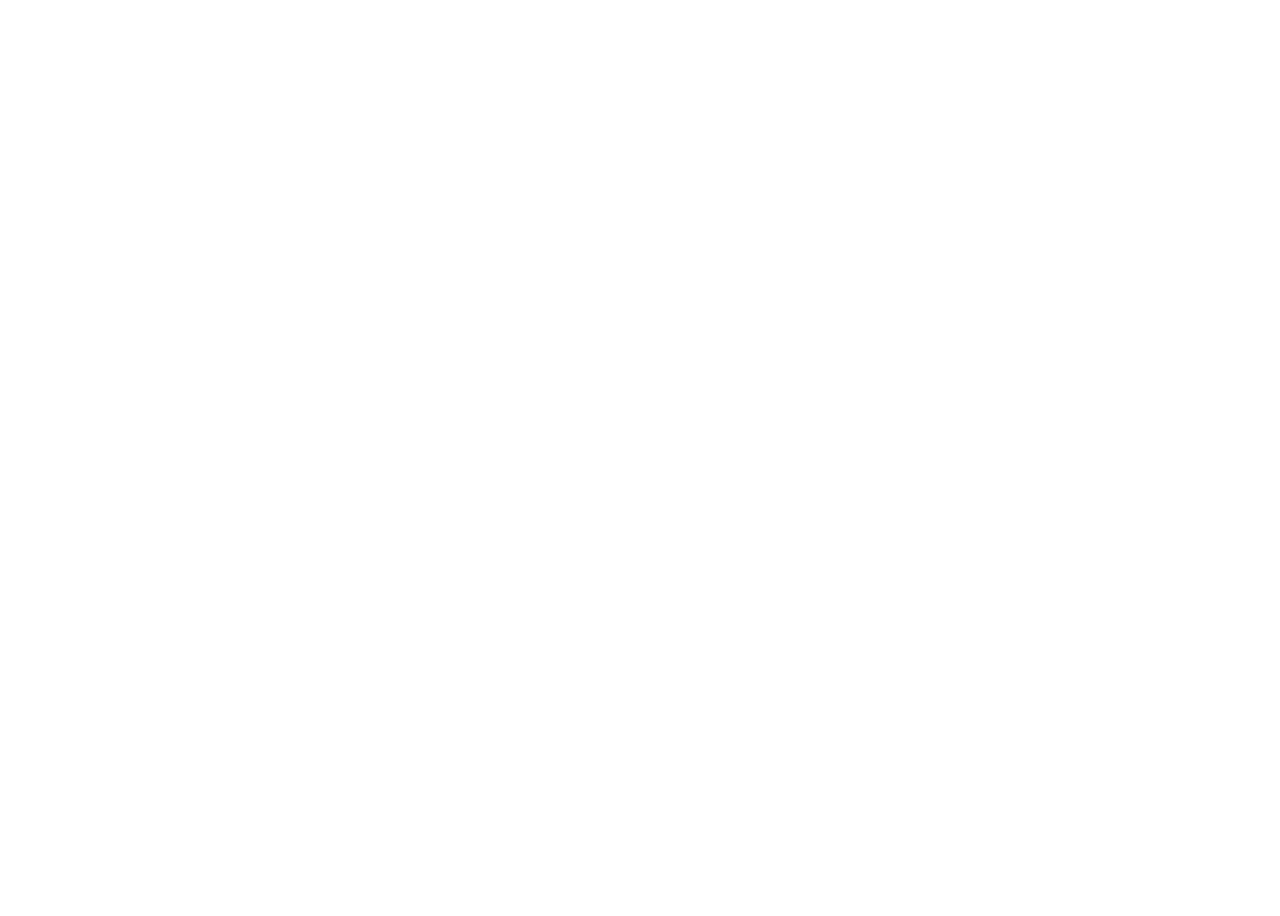
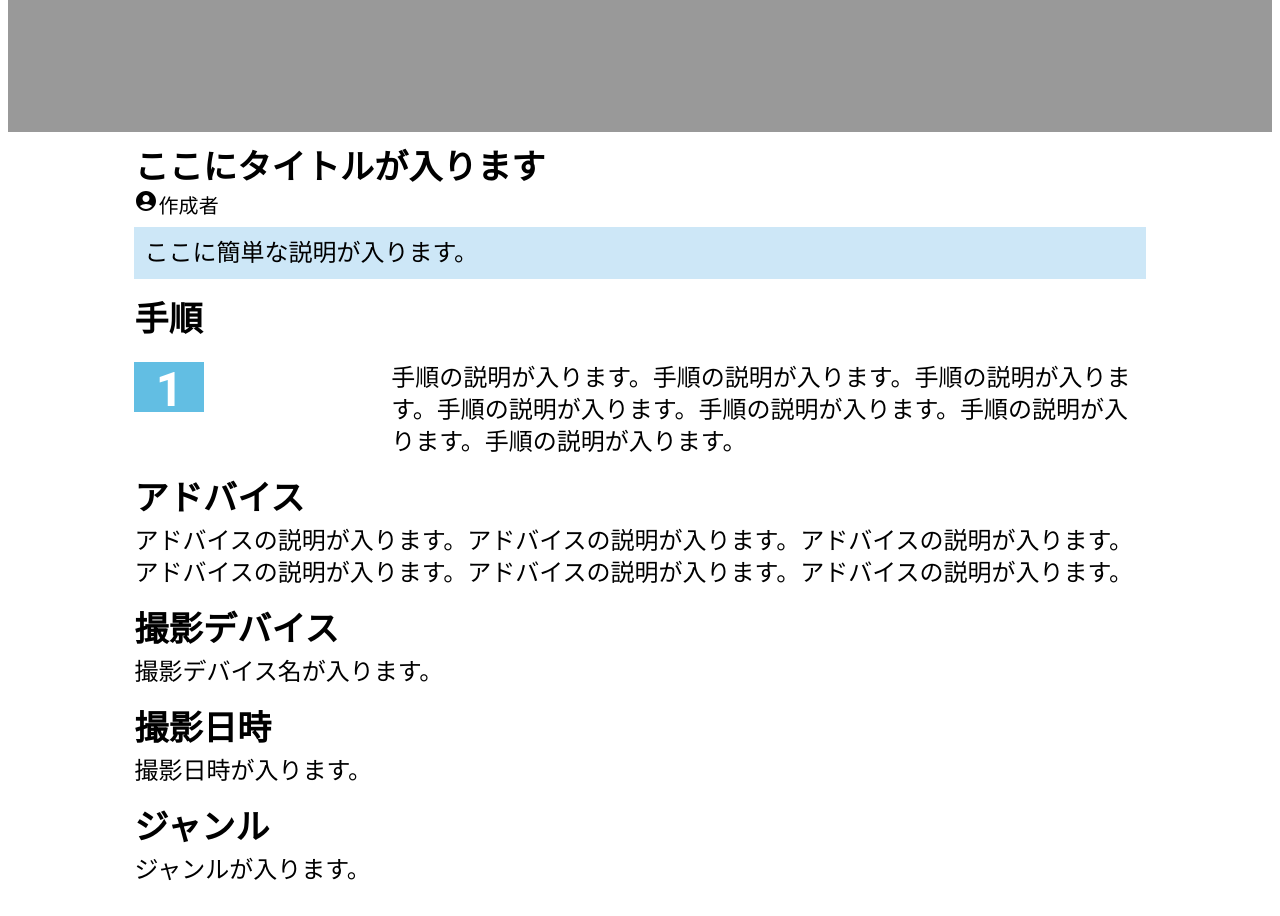
Before and after one commit to Teclub200/SnapMinds_FRONT, a React (Vite) app: page /recipe-detail in a window 1280 px wide. Shown: the part 260-1176 px from the top of the page. Before the commit the page ends 800 px from the top, so only its background shows below. Built offline with nearby package versions, Linux system fonts and the light colour scheme.

Commit message:
Create Recipe Detail Page

```diff
--- a/src/components/features/recipeDetail/RecipeDetail.tsx
+++ b/src/components/features/recipeDetail/RecipeDetail.tsx
@@ -1,7 +1,122 @@
+import { Box, Typography, Grid } from "@mui/material";
+
+import AccountCircleIcon from "@mui/icons-material/AccountCircle";
+
 export const RecipeDetail = () => {
   return (
     <div>
-      <h1>RecipeDetail</h1>
+      <Box sx={{ flexGrow: 1, marginTop: "20px" }}>
+        <div
+          style={{
+            textAlign: "center",
+            width: "100%",
+            height: "300px",
+            margin: "auto",
+            backgroundColor: "#999999",
+          }}
+        ></div>
+        <Box
+          sx={{
+            width: "80%",
+            margin: "auto",
+            paddingTop: "15px",
+          }}
+        >
+          <Typography variant="h4" component="div" sx={{ fontWeight: "bold" }}>
+            ここにタイトルが入ります
+          </Typography>
+          <Typography variant="h6" component="div">
+            <AccountCircleIcon fontSize="medium" />
+            作成者
+          </Typography>
+          <Box
+            sx={{
+              flexGrow: 1,
+              marginTop: "5px",
+              padding: "10px",
+              backgroundColor: "#cde7f7",
+            }}
+          >
+            <Typography variant="h5" component="div">
+              ここに簡単な説明が入ります。
+            </Typography>
+          </Box>
+          <Typography
+            variant="h4"
+            component="div"
+            sx={{ marginTop: "20px", fontWeight: "bold" }}
+          >
+            手順
+          </Typography>
+          <Grid container spacing={2} sx={{ marginTop: "5px" }}>
+            <Grid item xs={3}>
+              <Typography
+                variant="h3"
+                component="div"
+                sx={{
+                  color: "#FFFFFF",
+                  fontWeight: "bold",
+                  textAlign: "center",
+                  backgroundColor: "#62bee3",
+                  width: "70px",
+                  height: "50px",
+                }}
+              >
+                1
+              </Typography>
+            </Grid>
+            <Grid item xs={9}>
+              <Typography variant="h5" component="div">
+                手順の説明が入ります。手順の説明が入ります。手順の説明が入ります。手順の説明が入ります。手順の説明が入ります。手順の説明が入ります。手順の説明が入ります。
+              </Typography>
+            </Grid>
+          </Grid>
+          <Typography
+            variant="h4"
+            component="div"
+            sx={{ marginTop: "20px", fontWeight: "bold" }}
+          >
+            アドバイス
+          </Typography>
+          <Typography variant="h5" component={"div"} sx={{ marginTop: "5px" }}>
+            アドバイスの説明が入ります。アドバイスの説明が入ります。アドバイスの説明が入ります。アドバイスの説明が入ります。アドバイスの説明が入ります。アドバイスの説明が入ります。
+          </Typography>
+          <Typography
+            variant="h4"
+            component="div"
+            sx={{ marginTop: "20px", fontWeight: "bold" }}
+          >
+            撮影デバイス
+          </Typography>
+          <Typography variant="h5" component={"div"} sx={{ marginTop: "5px" }}>
+            撮影デバイス名が入ります。
+          </Typography>
+          <Typography
+            variant="h4"
+            component="div"
+            sx={{ marginTop: "20px", fontWeight: "bold" }}
+          >
+            撮影日時
+          </Typography>
+          <Typography variant="h5" component={"div"} sx={{ marginTop: "5px" }}>
+            撮影日時が入ります。
+          </Typography>
+          <Typography
+            variant="h4"
+            component="div"
+            sx={{ marginTop: "20px", fontWeight: "bold" }}
+          >
+            ジャンル
+          </Typography>
+          <Typography
+            variant="h5"
+            component={"div"}
+            sx={{ marginTop: "5px", marginBottom: "30px" }}
+          >
+            ジャンルが入ります。
+          </Typography>
+        </Box>
+      </Box>
     </div>
   );
 };
```
